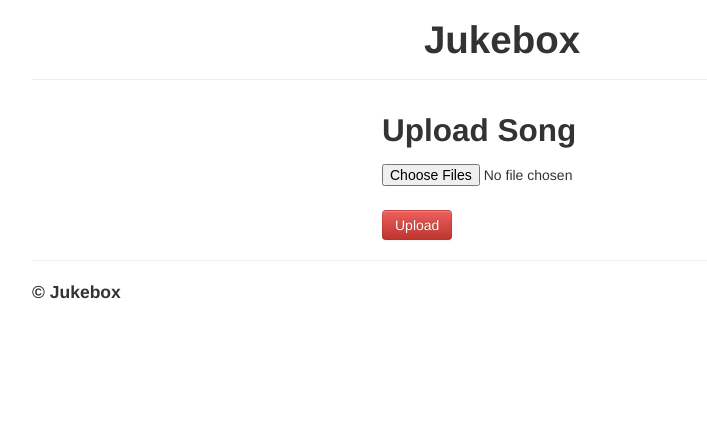
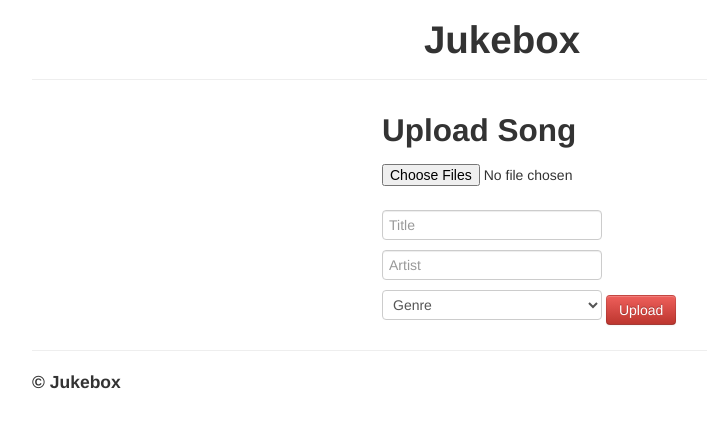
Before and after one commit to RocHack/Jukebox, a Flask app: page / in a window 1280 px wide. Shown: the top 428 px of the page, without its empty margins (138-845 px from the left). Run offline with Flask 2, Linux system fonts and the light colour scheme.

Commit message:
forms made

```diff
--- a/app/templates/index.html
+++ b/app/templates/index.html
@@ -24,6 +24,15 @@
     <h2>Upload Song</h2>
     <form action="{{ url_for('upload_file') }}" method="post" enctype="multipart/form-data">
         <input type="file" name="file" class="button" multiple> <br/><br/>
+        <input type="text" name="title" placeholder="Title" class="form-control">
+        <br />
+        <input type="text" name="artist" placeholder="Artist" class="form-control">
+        <br />
+        <select name="genre" input="input-medium">
+        	<option value="empty" selected="selected">Genre</option>
+        	<option value="CoolJazz">Cool Jazz</option>
+        	<option value="NotCoolJazz">Not Cool</option>
+        </select>
         <input type="submit" value="Upload" class="btn btn-danger">
       </form>
 </div>
```
